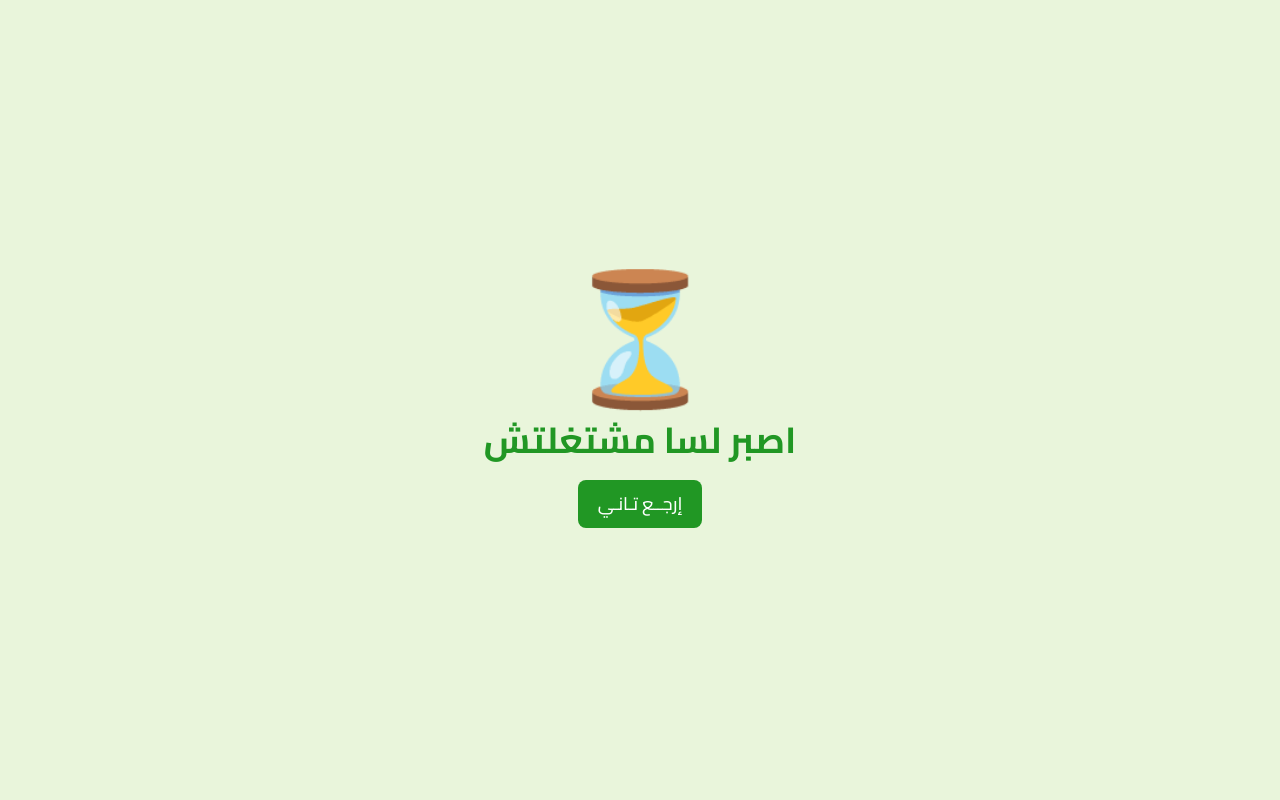
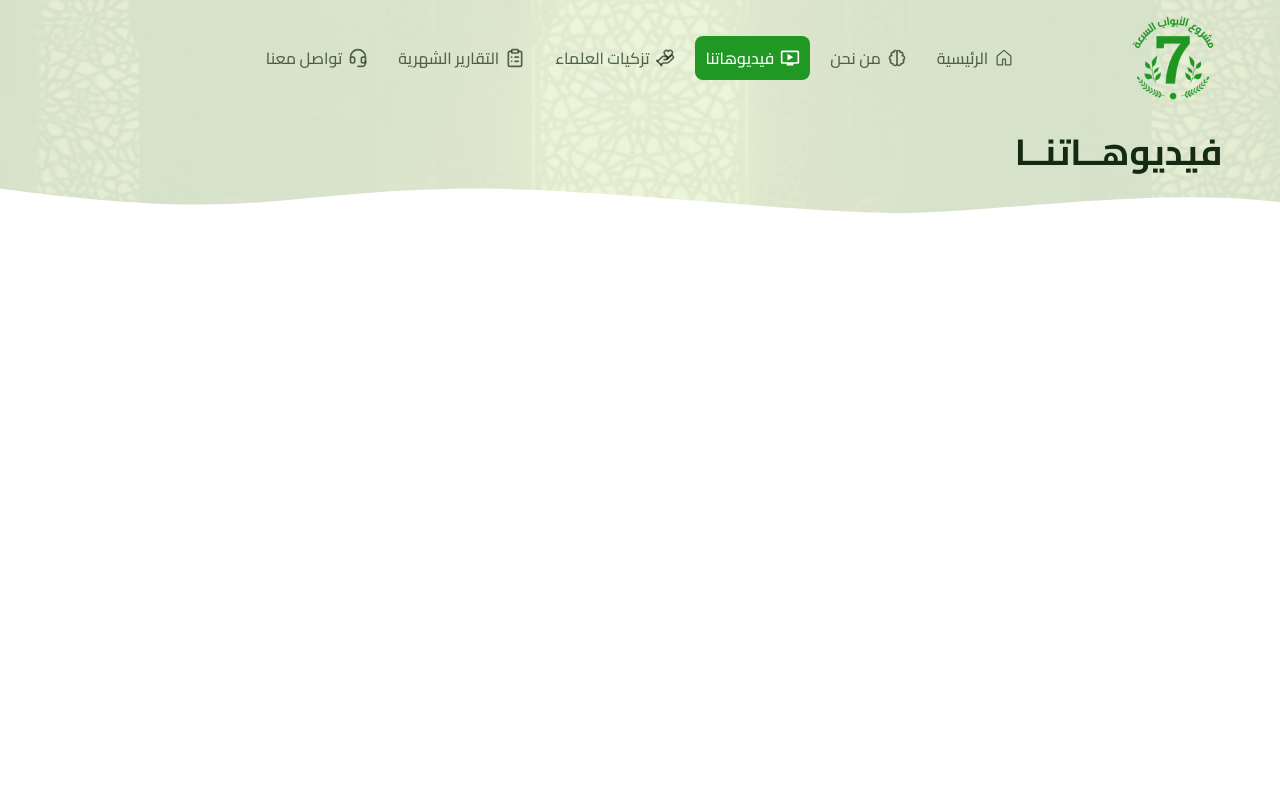
Before and after one commit to Dev-Omar-Kh/abwab-7, a Next.js app: page /videos in a window 1280 px wide. Before the commit this address had no page. Shown: the top 800 px of the page. Built offline with nearby package versions, Linux system fonts and the light colour scheme.

Commit message:
Start Create Videos Page

```diff
--- a/src/app/(main)/_home-sections/call-to-action/CallToAction.tsx
+++ b/src/app/(main)/_home-sections/call-to-action/CallToAction.tsx
@@ -19,7 +19,7 @@ export default function CallToAction() {
 
     return <React.Fragment>
 
-        <section className='w-full light-pattern-bg shapedividers_com-8085'>
+        <section className='w-full light-pattern-bg shapedividers_com-393'>
 
             <div className='w-full py-20 common-px flex flex-col items-center justify-center gap-10 bg-lightColor/80'>
 
--- a/src/app/(main)/about-us/_about-us-sections/call-to-action/AboutUsCTA.tsx
+++ b/src/app/(main)/about-us/_about-us-sections/call-to-action/AboutUsCTA.tsx
@@ -16,7 +16,7 @@ export default function AboutUsCTA() {
     const { t } = useTranslation();
 
     return <React.Fragment>
-    <section className='w-full light-pattern-bg shapedividers_com-8085'>
+    <section className='w-full light-pattern-bg shapedividers_com-393'>
         <div className='py-20 common-px space-y-10 bg-lightColor/80'>
 
             <div className='w-full flex flex-col items-center justify-center gap-7.5 !mb-20'>
--- /dev/null
+++ b/src/app/(main)/videos/page.tsx
@@ -0,0 +1,24 @@
+import React from 'react';
+import PageTitle from '@/components/page-title/PageTitle';
+
+import titleBg from '@/assets/images/idea-bg.jpg'
+
+export default function page() {
+
+    return <React.Fragment>
+
+        <section className='flex flex-col gap-20'>
+
+            <PageTitle title='videos.title' image={titleBg} />
+
+            <section>
+
+
+
+            </section>
+
+        </section>
+
+    </React.Fragment>
+
+}
--- a/src/locales/ar.json
+++ b/src/locales/ar.json
@@ -207,6 +207,12 @@
 
         }
 
+    },
+
+    "videos": {
+
+        "title": "فيديوهــاتنــا"
+
     }
 
 }
```
